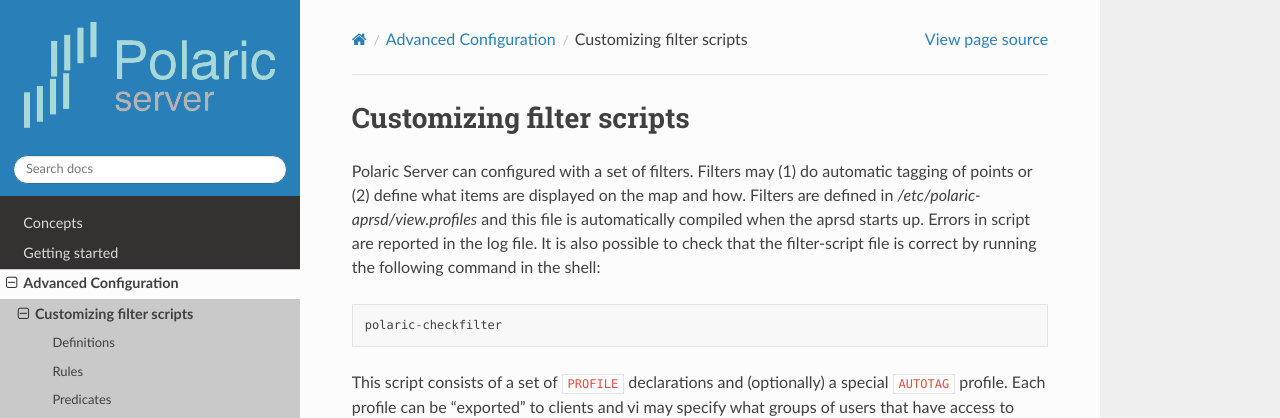
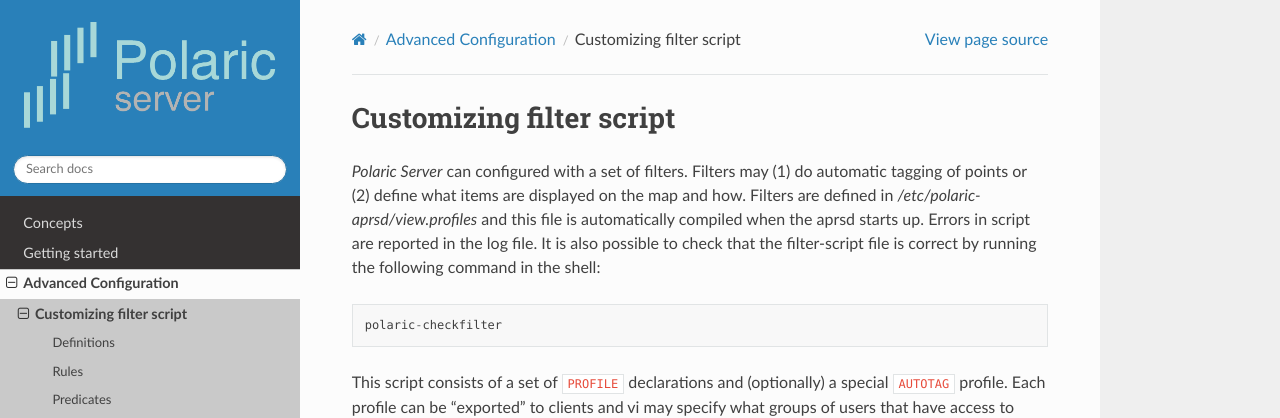
Before and after one commit to joakimsk/docs, a Sphinx documentation site: the page built from docs/source/filterscript.rst, in a window 1280 px wide and 900 px high. Shown: the top 418 px of the window. Built offline with Sphinx 7.4.7 and the Read the Docs theme 2.0.0, drawn with Linux system fonts in a browser that asks for light colours.

Commit message:
chapters

```diff
--- a/docs/source/concepts.rst
+++ b/docs/source/concepts.rst
@@ -1,6 +1,6 @@
 
 Concepts
-========
+********
 
 In this chapter we give a guide to the overall architecture and main features of Polaric Server.
 
--- a/docs/source/config.rst
+++ b/docs/source/config.rst
@@ -1,6 +1,6 @@
 
 Advanced Configuration
-----------------------
+**********************
 
 .. toctree::
 
--- a/docs/source/cwebsocket.rst
+++ b/docs/source/cwebsocket.rst
@@ -31,7 +31,7 @@
 
 Update format
 ^^^^^^^^^^^^^
-Updates are sent to client when there is a change within the area of interest. The frequency of updates is limited to max 1 per 10 seconds. Updates are in JSON format. Note that when the connection is made and *before* a `SUBSCRIBE` command is issued, an empty **JsOverlay** object is sent to client (where points, delete, lines an pcloud is null).
+Updates are sent to client when there is a change within the area of interest. The frequency of updates is limited to max 1 per 10 seconds. Updates are in JSON format. Note that when the connection is made and *before* a `SUBSCRIBE` command is issued, an empty **JsOverlay** object is sent to client (where points, delete, lines and pcloud is null).
 
 **JsOverlay** (top level object):
 
--- a/docs/source/filterscript.rst
+++ b/docs/source/filterscript.rst
@@ -1,8 +1,8 @@
 
-Customizing filter scripts
-==========================
+Customizing filter script
+=========================
 
-Polaric Server can configured with a set of filters. Filters may (1) do automatic tagging of points or (2) define what items are displayed on the map and how. Filters are defined in `/etc/polaric-aprsd/view.profiles` and this file is automatically compiled when the aprsd starts up. Errors in script are reported in the log file. It is also possible to check that the filter-script file is correct by running the following command in the shell::
+*Polaric Server* can configured with a set of filters. Filters may (1) do automatic tagging of points or (2) define what items are displayed on the map and how. Filters are defined in `/etc/polaric-aprsd/view.profiles` and this file is automatically compiled when the aprsd starts up. Errors in script are reported in the log file. It is also possible to check that the filter-script file is correct by running the following command in the shell::
 
     polaric-checkfilter
 
--- a/docs/source/gettingstarted.rst
+++ b/docs/source/gettingstarted.rst
@@ -1,5 +1,5 @@
 Getting started
-===============
+***************
 
 This is a guide how to get an instance up and running with a very basic configuration rather quickly. *Polaric Server* (*aprsd*) runs on a fairly standard JVM platform and the client (*webapp2*) runs on a fairly standard webserver (Apache 2 is currently supported). Deb packages are available to allow easy installation on several Linux distributions such as Debian, Ubuntu, Raspbian, Armbian, etc.
 
--- a/docs/source/interface.rst
+++ b/docs/source/interface.rst
@@ -1,6 +1,6 @@
 
 Interfaces and protocols
-========================
+************************
 
 .. toctree::
 
```
